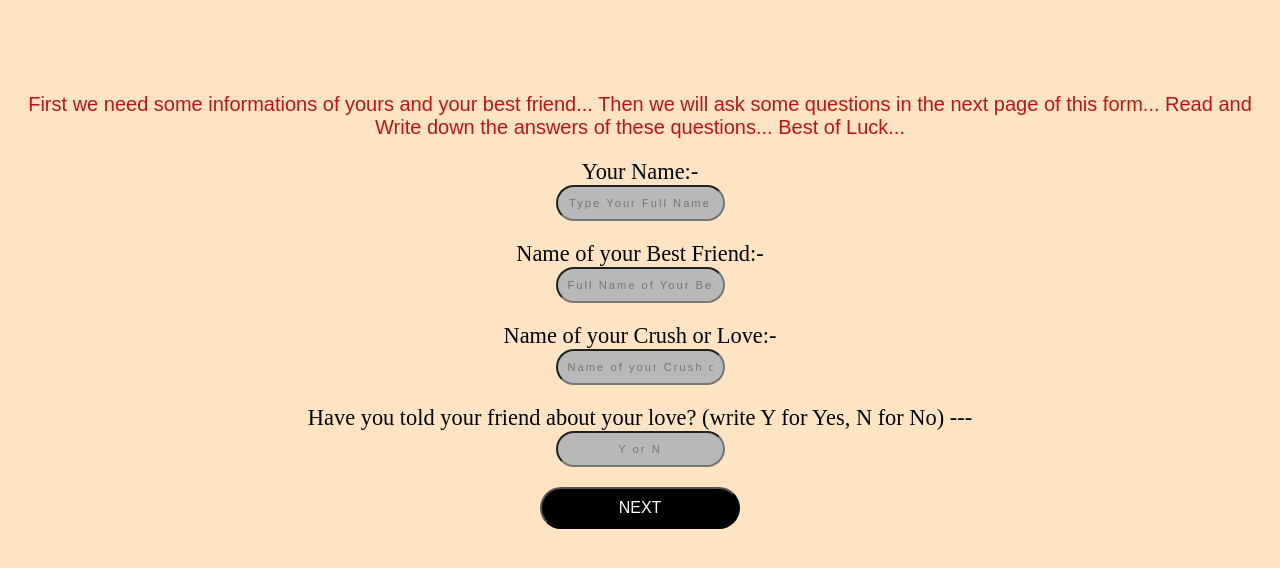
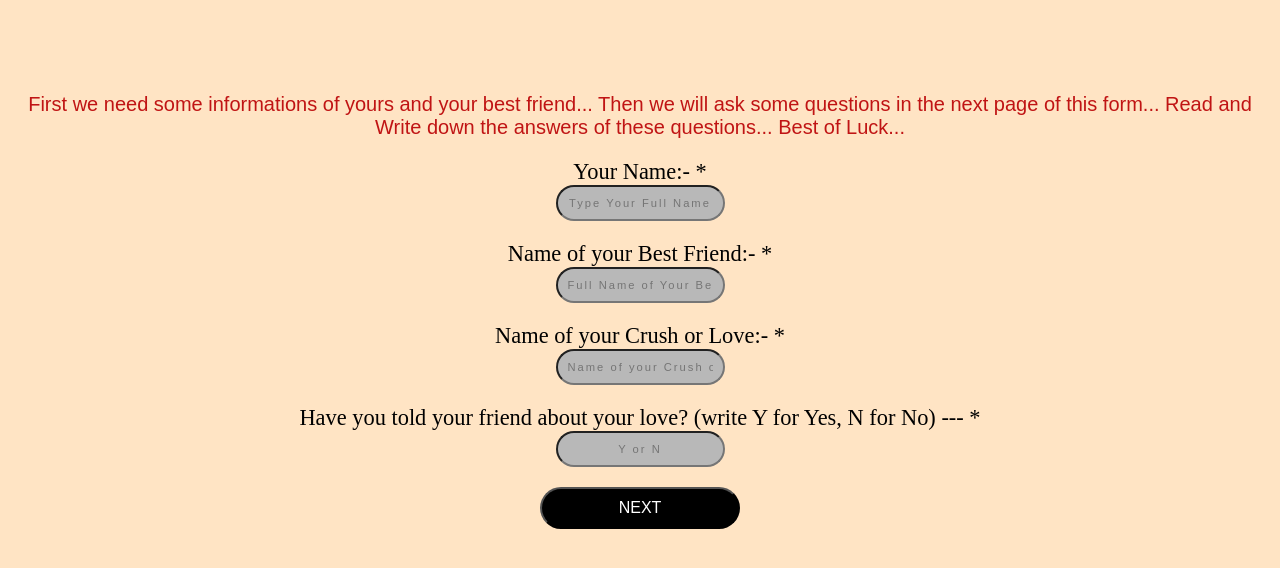
Before and after one commit to Tanay8686/Friendship-Form, a plain HTML site: page index.html in a window 1280 px wide. Shown: the part 166-734 px from the top of the page. Drawn offline with Linux system fonts and the light colour scheme.

Commit message:
Update index.html

```diff
--- a/index.html
+++ b/index.html
@@ -44,10 +44,10 @@
         </p>
 
         <form class="main-form" align="center" netlify>
-            <label class="noy" for="name">Your Name:- <br><input type="text" class="von1" name="Name-of-your" placeholder="Type Your Full Name"></label><br>
-            <label class="nobf" for="name">Name of your Best Friend:- <br><input type="text" class="von2" name="Name-of-BF" placeholder="Full Name of Your Best Friend"></label><br>
-            <label class="noyl" for="name">Name of your Crush or Love:- <br><input type="text" class="vol1" name="Love or Crush" placeholder="Name of your Crush or Love"></label><br>
-            <label class="hytayltybf" for="message">Have you told your friend about your love? (write Y for Yes, N for No) --- <br><input class="Message1" name="Message" placeholder="Y or N" cols="20" rows="6"></label><br>
+            <label class="noy" for="name">Your Name:- *<br><input type="text" class="von1" name="Name-of-your" placeholder="Type Your Full Name" required></label><br>
+            <label class="nobf" for="name">Name of your Best Friend:- *<br><input type="text" class="von2" name="Name-of-BF" placeholder="Full Name of Your Best Friend" required></label><br>
+            <label class="noyl" for="name">Name of your Crush or Love:- *<br><input type="text" class="vol1" name="Love or Crush" placeholder="Name of your Crush or Love" required></label><br>
+            <label class="hytayltybf" for="message">Have you told your friend about your love? (write Y for Yes, N for No) --- * <br><input class="Message1" name="Message" placeholder="Y or N" cols="20" rows="6" required></label><br>
             <input type="submit" class="Submit" value="NEXT" onclick="confirmation()">
 
             <script>
```
